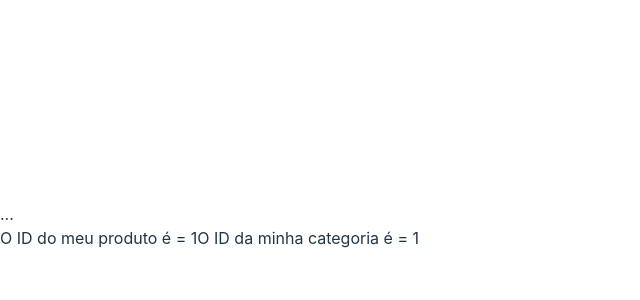
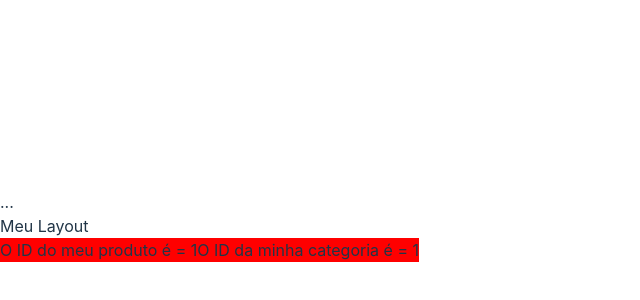
Before and after one commit to Esleynathan/SistemaParaEmpresas_ReactJSDjango_FrontEnd, a React (Vite) app: page /products/1/1 in a window 1280 px wide. Shown: the part 174-474 px from the top of the page, without its empty margins (0-640 px from the left). Built offline with nearby package versions, Linux system fonts and the light colour scheme.

Commit message:
Criando grupo de rotas e Trabalhando com layouts para rotas

```diff
--- a/src/App.tsx
+++ b/src/App.tsx
@@ -2,15 +2,19 @@ import { Routes, Route } from "react-router-dom"
 import { Home } from "./pages/Home";
 import { About } from "./pages/About";
 import { Product } from "./pages/Product";
+import { Products } from "./pages/Products";
+import { MainLayout } from "./components/MainLayout";
 
 const App = () => {
   return (
     <div>
       ...
       <Routes>
+        <Route element={<MainLayout />}>
+
           <Route
             index
-          element={ <Home /> }
+            element={ <Home />}
           />
 
           <Route
@@ -18,11 +22,19 @@ const App = () => {
             element={ <About /> }
           />
 
+
+          <Route path='/products'>
             <Route
-          path='/products/:categoryId/:productId'
+              element={ <Products /> }
+            />
+
+            <Route
+              path=':categoryId/:productId'
               element={ <Product /> }
             />
+          </Route>
 
+        </Route>
       </Routes>
     </div>
   )
--- /dev/null
+++ b/src/components/MainLayout.tsx
@@ -0,0 +1,13 @@
+import { Outlet } from "react-router-dom"
+
+export const MainLayout = () => {
+    return (
+        <div>
+            Meu Layout
+
+            <main style={{ background: 'red'}}>
+                <Outlet/>
+            </main>
+        </div>
+    )
+}
--- /dev/null
+++ b/src/pages/Products.tsx
@@ -0,0 +1,7 @@
+export const Products = () => {
+    return (
+        <div>
+            <h1>Essa é a página PRODUTOS</h1>
+        </div>
+    )
+}
```
Lines whose indentation alone changed are shown as unchanged.
